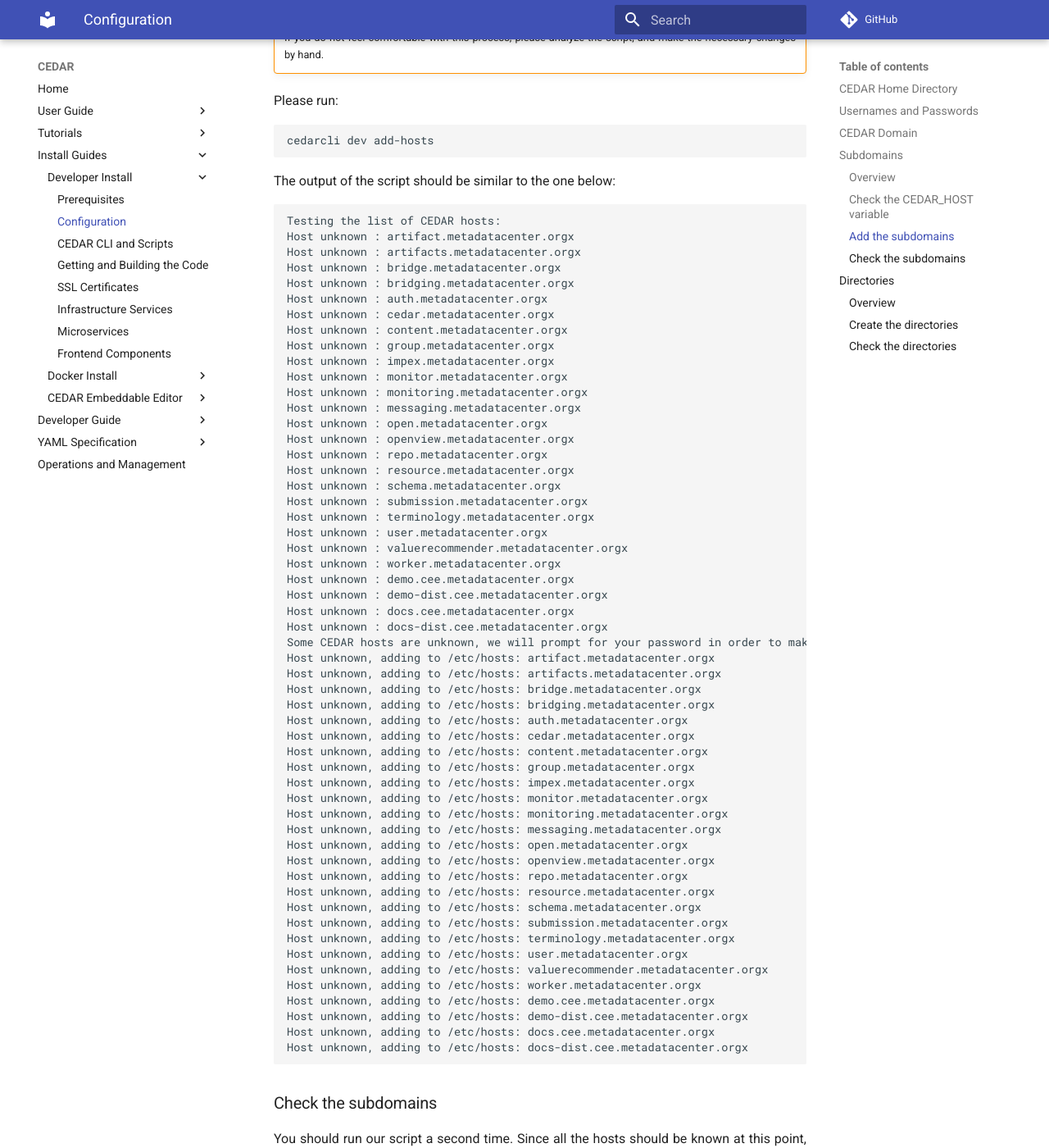
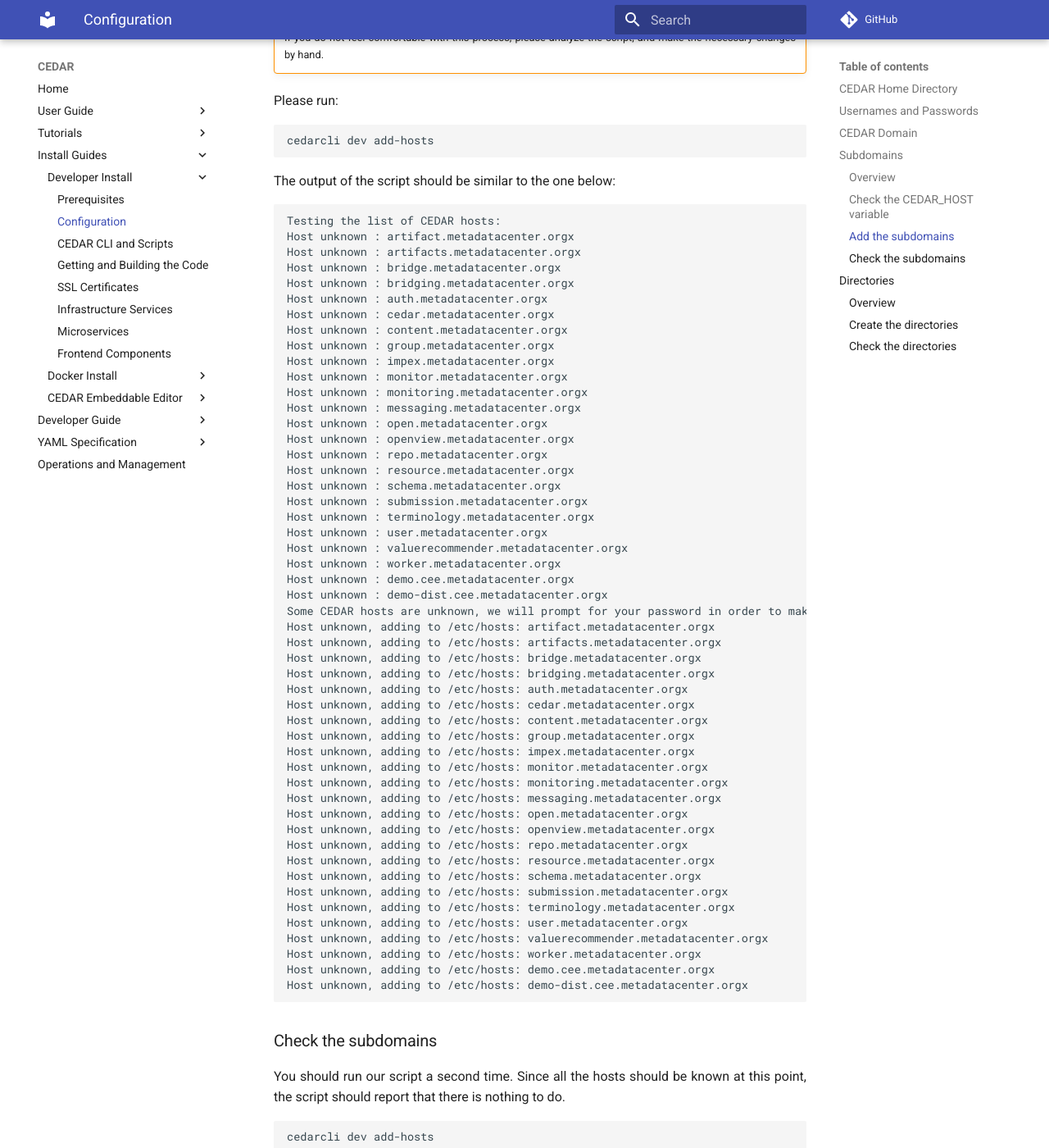
Before and after one commit to metadatacenter/cedar-mkdocs, an MkDocs documentation site: the page built from docs/install-developer/configuration.md, in a window 1280 px wide and 1400 px high, scrolled down 2204 px. Shown: the whole window at 82% size. Built offline with MkDocs 1.6.1 and Material for MkDocs 9.7.7, drawn with Linux system fonts in a browser that asks for light colours; comment, search, counter and statistics services are not loaded; some of the changed text lies outside the part shown.

Commit message:
Drop the retired docs.cee host from the sample output
The demo it served no longer exists, so cedarcli no longer registers the subdomain
or the port: the captured output should not show them either, in the status tables
or in the add-hosts transcripts.

Co-Authored-By: Claude Opus 5 <noreply@anthropic.com>

````diff
--- a/docs/install-developer/configuration.md
+++ b/docs/install-developer/configuration.md
@@ -118,8 +118,6 @@ Host unknown : valuerecommender.metadatacenter.orgx
 Host unknown : worker.metadatacenter.orgx
 Host unknown : demo.cee.metadatacenter.orgx
 Host unknown : demo-dist.cee.metadatacenter.orgx
-Host unknown : docs.cee.metadatacenter.orgx
-Host unknown : docs-dist.cee.metadatacenter.orgx
 Some CEDAR hosts are unknown, we will prompt for your password in order to make modifications to /etc/hosts !
 Host unknown, adding to /etc/hosts: artifact.metadatacenter.orgx
 Host unknown, adding to /etc/hosts: artifacts.metadatacenter.orgx
@@ -145,8 +143,6 @@ Host unknown, adding to /etc/hosts: valuerecommender.metadatacenter.orgx
 Host unknown, adding to /etc/hosts: worker.metadatacenter.orgx
 Host unknown, adding to /etc/hosts: demo.cee.metadatacenter.orgx
 Host unknown, adding to /etc/hosts: demo-dist.cee.metadatacenter.orgx
-Host unknown, adding to /etc/hosts: docs.cee.metadatacenter.orgx
-Host unknown, adding to /etc/hosts: docs-dist.cee.metadatacenter.orgx
 ```
 
 ### Check the subdomains
@@ -184,8 +180,6 @@ Host known   : valuerecommender.metadatacenter.orgx
 Host known   : worker.metadatacenter.orgx
 Host known   : demo.cee.metadatacenter.orgx
 Host known   : demo-dist.cee.metadatacenter.orgx
-Host known   : docs.cee.metadatacenter.orgx
-Host known   : docs-dist.cee.metadatacenter.orgx
 All CEDAR hosts are known, nothing to do
 ```
 
@@ -223,8 +217,6 @@ frontend-bridging
 frontend-cedar
 frontend-cee-demo-angular
 frontend-cee-demo-angular-dist
-frontend-cee-docs-angular
-frontend-cee-docs-angular-dist
 frontend-content
 frontend-monitoring
 frontend-openview
````
Also changed, not shown: docs/install-developer/cedar-cli-and-scripts.md (+0 -1 lines), docs/install-developer/microservices.md (+0 -1 lines), docs/install-docker-eval/cli-and-scripts.md (+0 -1 lines), docs/install-docker-eval/one-time-setup.md (+0 -4 lines).
